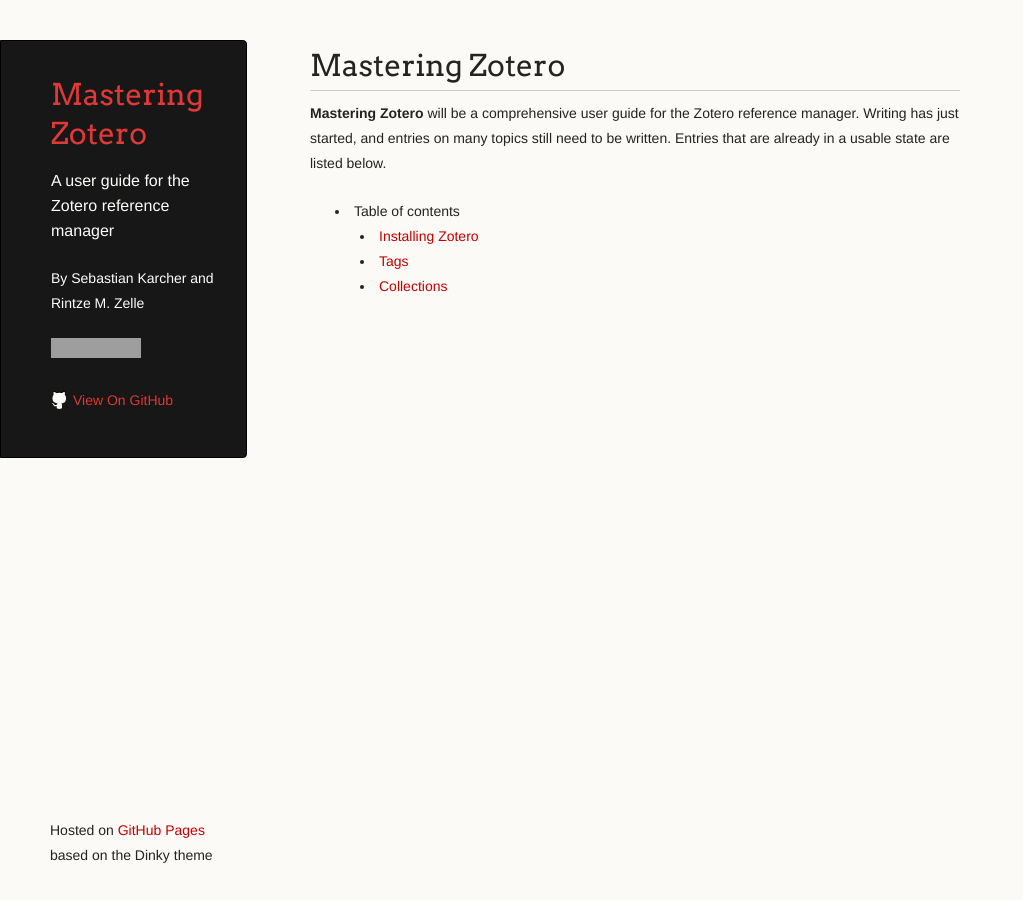
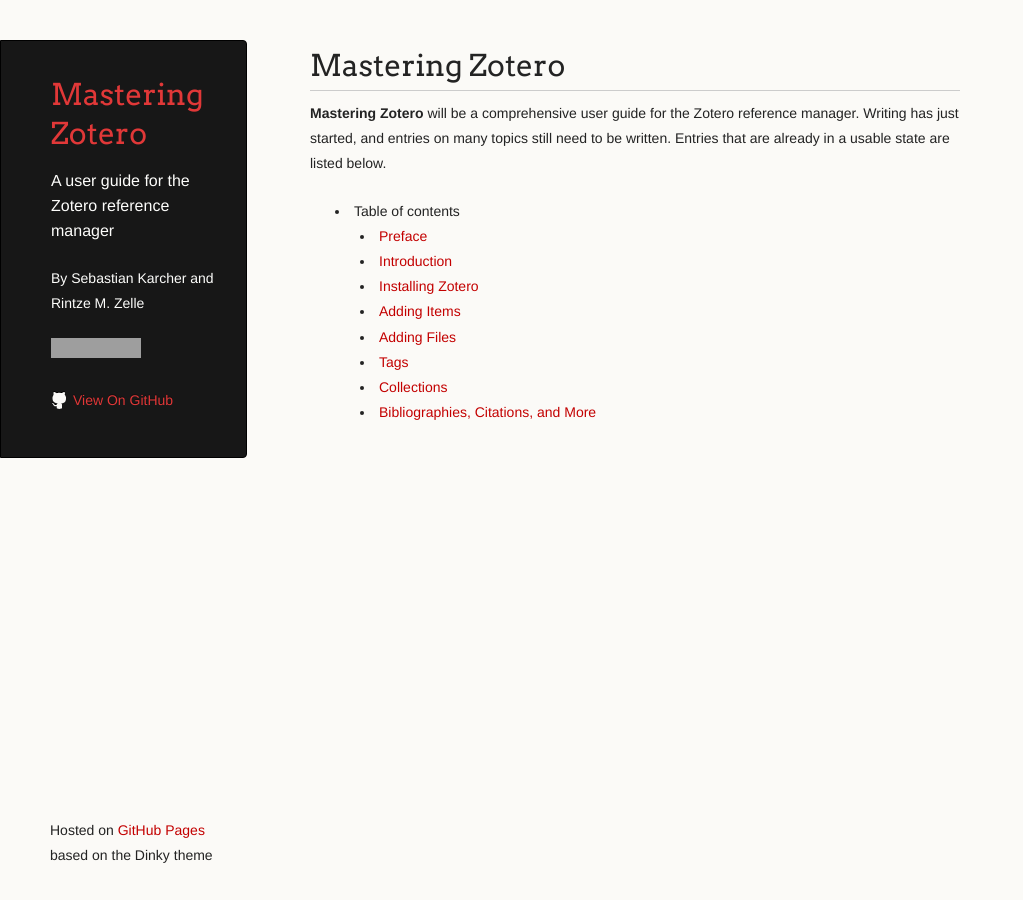
Before and after one commit to zotero-manual/zotero-manual.github.io, a Jekyll site: the page built from index.md, in a window 1280 px wide. Shown: the whole page, without its empty margins (0-1023 px from the left). Built offline with Jekyll 4.4.1, drawn with Linux system fonts in a browser that asks for light colours; our own code applies the rules of GitHub Pages for plain Markdown files; grey boxes are pictures that could not be loaded.

Commit message:
Update index.md

```diff
--- a/index.md
+++ b/index.md
@@ -3,6 +3,11 @@
 **Mastering Zotero** will be a comprehensive user guide for the Zotero reference manager. Writing has just started, and entries on many topics still need to be written. Entries that are already in a usable state are listed below.
 
 * Table of contents
+  * [Preface](preface)
+  * [Introduction](introduction)
   * [Installing Zotero](installing-zotero)
+  * [Adding Items](adding-items)
+  * [Adding Files](adding-files)
   * [Tags](tags)
   * [Collections](collections)
+  * [Bibliographies, Citations, and More](citations)
```
